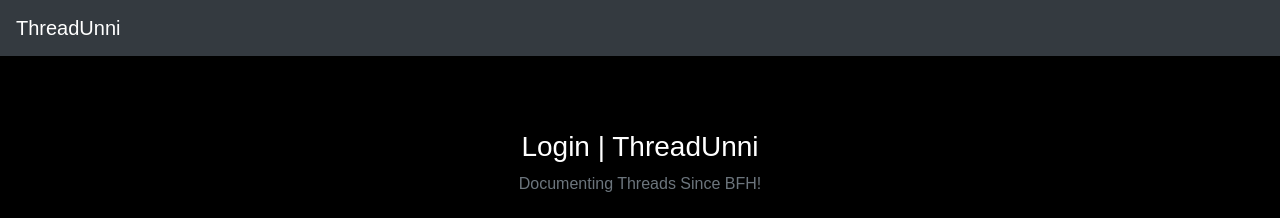
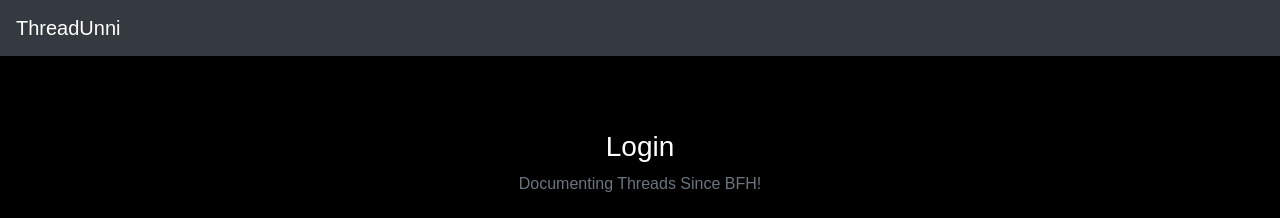
Before and after one commit to mdb571/threadunni, a React (Create React App) app in the folder frontend/: page /login in a window 1280 px wide. Shown: the top 218 px of the page. Built offline with nearby package versions, Linux system fonts and the light colour scheme; no server answers; a web font is replaced by a local one.

Commit message:
Update Login.js

```diff
--- a/frontend/src/routes/Login.js
+++ b/frontend/src/routes/Login.js
@@ -69,7 +69,7 @@ export default function Login(props) {
           </p>
         </div>
       )}
-      <h3>Login | ThreadUnni</h3>
+      <h3>Login</h3>
       <p className="text-muted">Documenting Threads Since BFH!</p>
       <p>
         <small className="text-danger">
```
